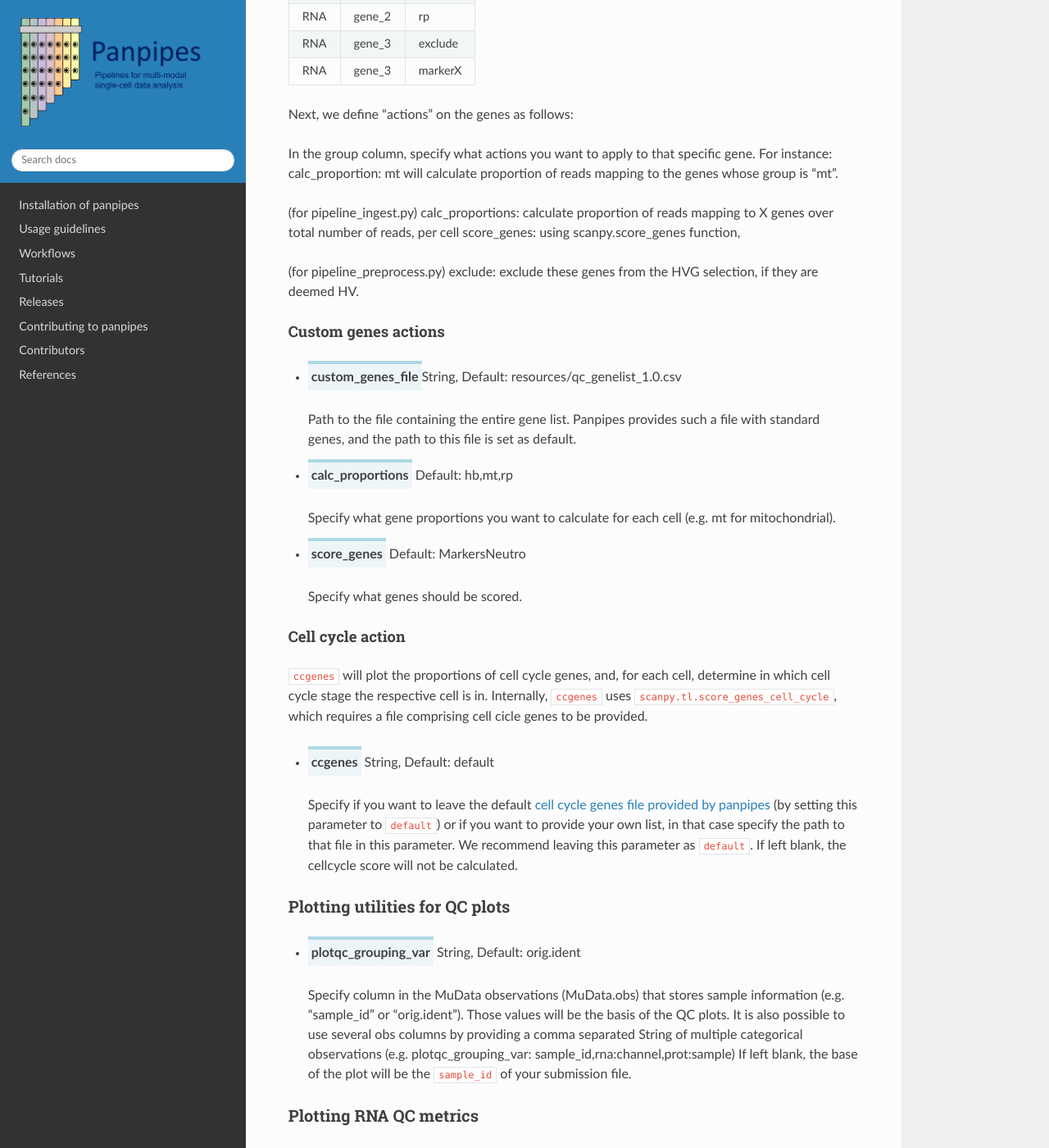
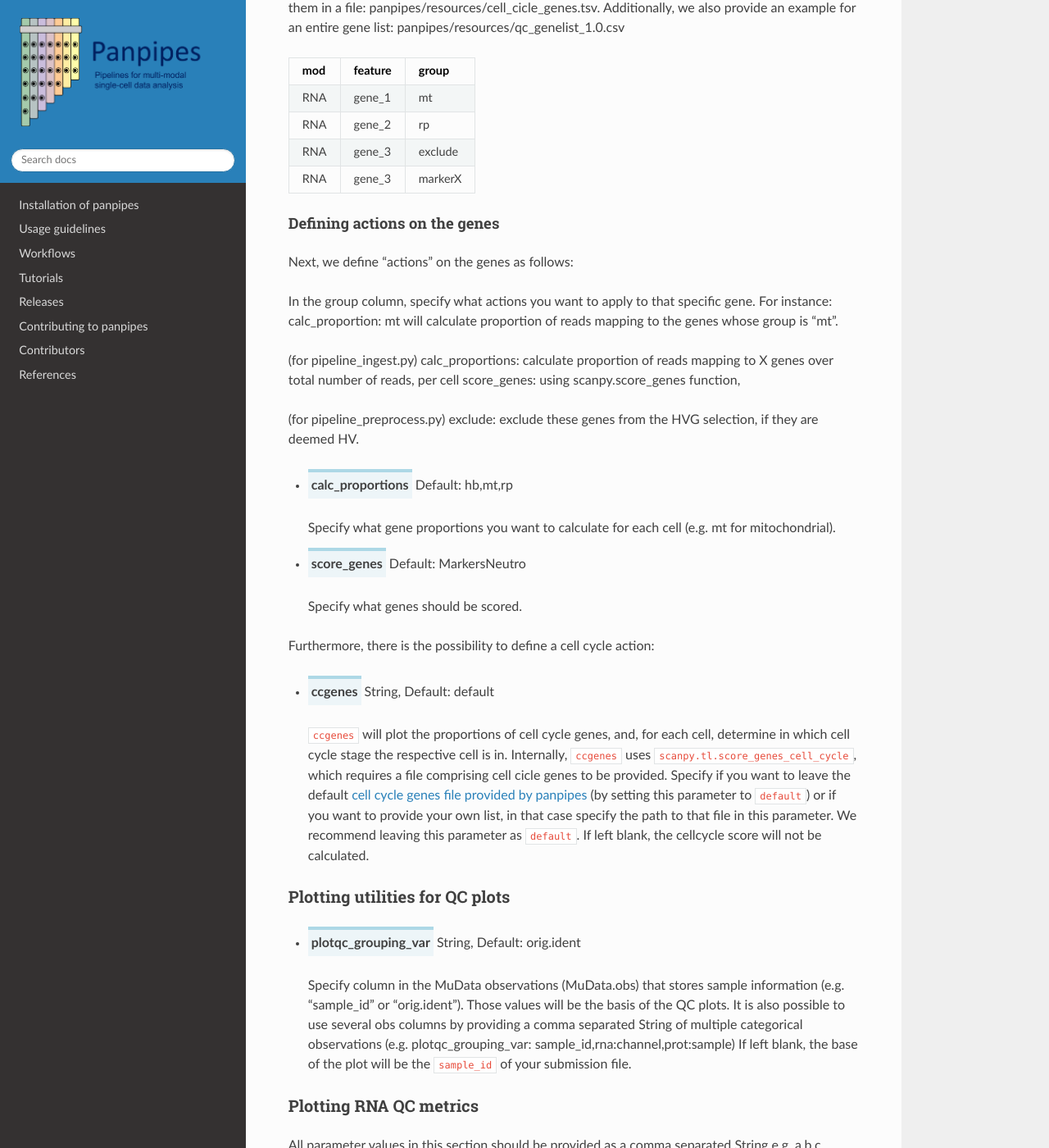
Before and after one commit to bio-la/panpipes-nextflow, a Sphinx documentation site: the page built from docs/pipeline_config_documentation/pipeline_ingestion_yml.md, in a window 1280 px wide and 1400 px high, scrolled down 6184 px. Shown: the whole window at 82% size. Built offline with Sphinx 7.4.7 and the Read the Docs theme 2.0.0, drawn with Linux system fonts in a browser that asks for light colours; some of the changed text lies outside the part shown.

Commit message:
Add comments for most important parameters

```diff
--- a/docs/pipeline_config_documentation/pipeline_ingestion_yml.md
+++ b/docs/pipeline_config_documentation/pipeline_ingestion_yml.md
@@ -222,9 +222,14 @@
 In the ingestion workflow we compute cell and genes QC metrics (such as % of mitochondrial genes, number of genes expressed in a cell etc.) but we do not apply filtering, as this is part of the subsequent workflow (preprocess).
 Feel free to leave options blank to run with default parameters.
 
-#### Providing a gene list and defining actions on the genes
+#### Providing a gene list
 To calculate RNA QC metrics, we need to define a gene list providing additional information on the genes in the data.
 Additionally, we can specify what actions we want to apply to the genes, such as what metrics to calculate.
+
+* <p class="parameter">custom_genes_file</p>String, Default: resources/qc_genelist_1.0.csv
+
+    Path to the file containing the entire gene list. Panpipes provides such a file with standard genes, and the path to this file is set as default.
+
 
 Usually, it's convenient to rely on known gene lists, as this simplifies various downstream tasks, such as evaluating the percentage of mitochondrial genes in the data, identify ribosomal genes, or excluding IGG genes from HVG selection.
 For the ingestion workflow, we retrieved the cell cycle genes used in `scanpy.score_genes_cell_cycle` [Satija et al. (2015), Nature Biotechnology](https://www.nature.com/articles/nbt.3192) and stored them in a file: panpipes/resources/cell_cicle_genes.tsv.
@@ -237,6 +242,7 @@
 | RNA | gene_3  | exclude|
 | RNA | gene_3  | markerX|
 
+#### Defining actions on the genes
 Next, we define "actions" on the genes as follows:
 
 In the group column, specify what actions you want to apply to that specific gene.
@@ -249,12 +255,6 @@
 (for pipeline_preprocess.py)
 exclude: exclude these genes from the HVG selection, if they are deemed HV.
 
-#### Custom genes actions
-
-* <p class="parameter">custom_genes_file</p>String, Default: resources/qc_genelist_1.0.csv
-
-    Path to the file containing the entire gene list. Panpipes provides such a file with standard genes, and the path to this file is set as default.
-
 
 * <p class="parameter">calc_proportions</p> Default: hb,mt,rp
 
@@ -265,13 +265,12 @@
 
     Specify what genes should be scored.
 
-#### Cell cycle action
-
-`ccgenes` will plot the proportions of cell cycle genes, and, for each cell, determine in which cell cycle stage the respective cell is in.
-Internally, `ccgenes` uses `scanpy.tl.score_genes_cell_cycle`, which requires a file comprising cell cicle genes to be provided.
+Furthermore, there is the possibility to define a cell cycle action:
 
 * <p class="parameter">ccgenes</p> String, Default: default
 
+    `ccgenes` will plot the proportions of cell cycle genes, and, for each cell, determine in which cell cycle stage the respective cell is in.
+    Internally, `ccgenes` uses `scanpy.tl.score_genes_cell_cycle`, which requires a file comprising cell cicle genes to be provided.
     Specify if you want to leave the default [cell cycle genes file provided by panpipes](panpipes/resources/cell_cicle_genes.tsv) (by setting this parameter to `default`) or if you want to provide your own list, in that case specify the path to that file in this parameter.
     We recommend leaving this parameter as `default`.
     If left blank, the cellcycle score will not be calculated.
```
Also changed, not shown: 1 other file.
